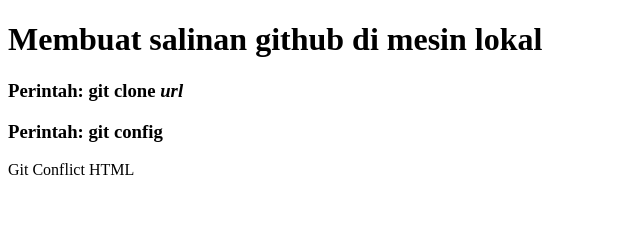
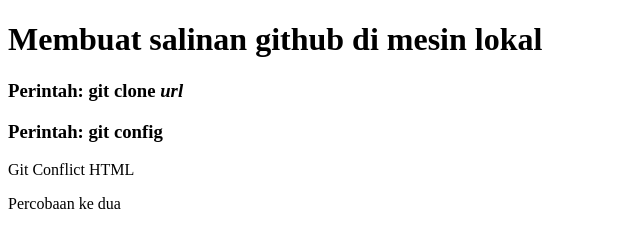
Before and after one commit to Sythaaz/hello_world, a plain HTML site: page index.html in a window 1280 px wide. Shown: the whole page, without its empty margins (0-640 px from the left). Drawn offline with Linux system fonts and the light colour scheme.

Commit message:
Update Line

```diff
--- a/index.html
+++ b/index.html
@@ -10,5 +10,6 @@
     <p>
         Git Conflict HTML
     </p>
+    Percobaan ke dua
 </body>
 </html>
```
